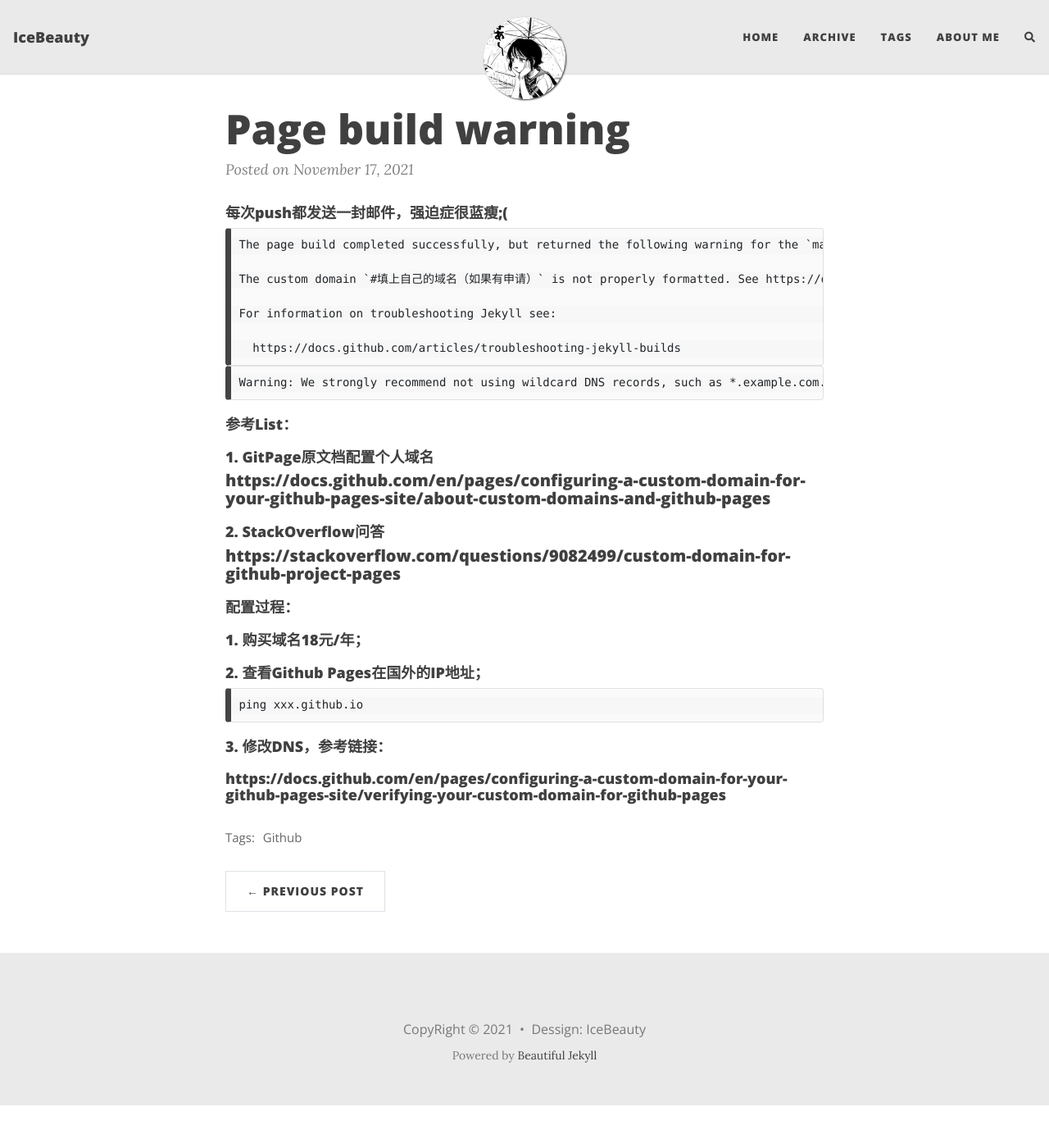
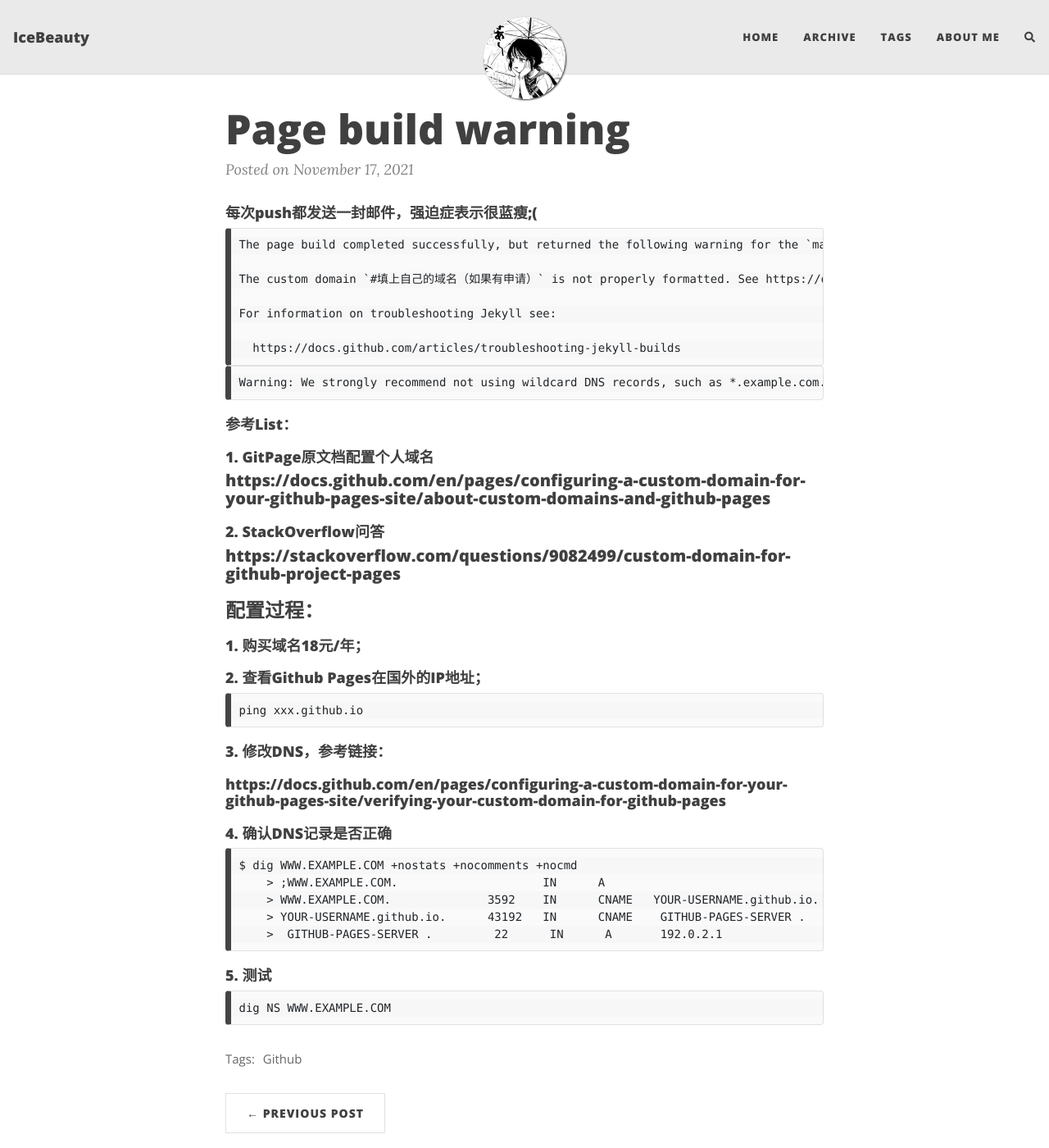
Before and after one commit to RRWJ/iceblog, a Jekyll site: the page built from _posts/2021-11-17-GitPage-build-warning.md, in a window 1280 px wide and 1400 px high. Shown: the whole window at 82% size. Built offline with Jekyll 4.4.1, drawn with Linux system fonts in a browser that asks for light colours; nearby versions of some CDN libraries; comment, search, counter and statistics services are not loaded.

````diff
--- a/CNAME
+++ b/CNAME
@@ -1 +1 @@
-icebeautyblog.com
+www.icebeautyblog.com
--- a/_posts/2021-11-17-GitPage-build-warning.md
+++ b/_posts/2021-11-17-GitPage-build-warning.md
@@ -5,7 +5,7 @@ tags: [Github]
 comments: true
 ---
 
-#### 每次push都发送一封邮件，强迫症很蓝瘦;(
+#### 每次push都发送一封邮件，强迫症表示很蓝瘦;(
 ```
 The page build completed successfully, but returned the following warning for the `main` branch:
 
@@ -24,7 +24,7 @@ Warning: We strongly recommend not using wildcard DNS records, such as *.example
 #### 2. StackOverflow问答
 ##### https://stackoverflow.com/questions/9082499/custom-domain-for-github-project-pages
 
-####  配置过程：
+###  配置过程：
 #### 1. 购买域名18元/年；
 #### 2. 查看Github Pages在国外的IP地址；
 ```
@@ -32,3 +32,15 @@ ping xxx.github.io
 ```
 #### 3. 修改DNS，参考链接：
 #### https://docs.github.com/en/pages/configuring-a-custom-domain-for-your-github-pages-site/verifying-your-custom-domain-for-github-pages
+#### 4. 确认DNS记录是否正确
+```
+$ dig WWW.EXAMPLE.COM +nostats +nocomments +nocmd
+    > ;WWW.EXAMPLE.COM.                     IN      A
+    > WWW.EXAMPLE.COM.              3592    IN      CNAME   YOUR-USERNAME.github.io.
+    > YOUR-USERNAME.github.io.      43192   IN      CNAME    GITHUB-PAGES-SERVER .
+    >  GITHUB-PAGES-SERVER .         22      IN      A       192.0.2.1
+```
+#### 5. 测试
+```
+dig NS WWW.EXAMPLE.COM
+```
````
Also changed, not shown: _posts/2020-11-17-修改GitHub用户名后切换仓库.md (added, +22 -0 lines).
